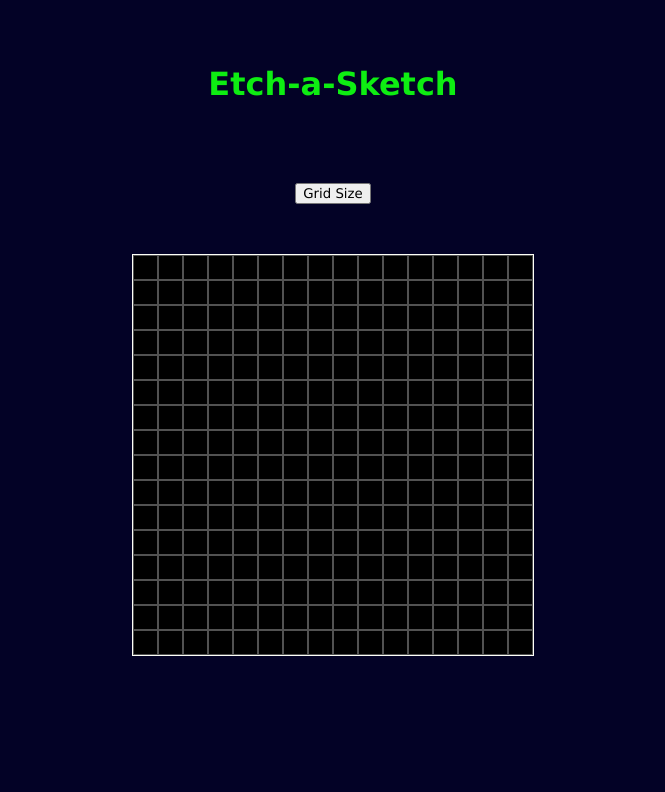
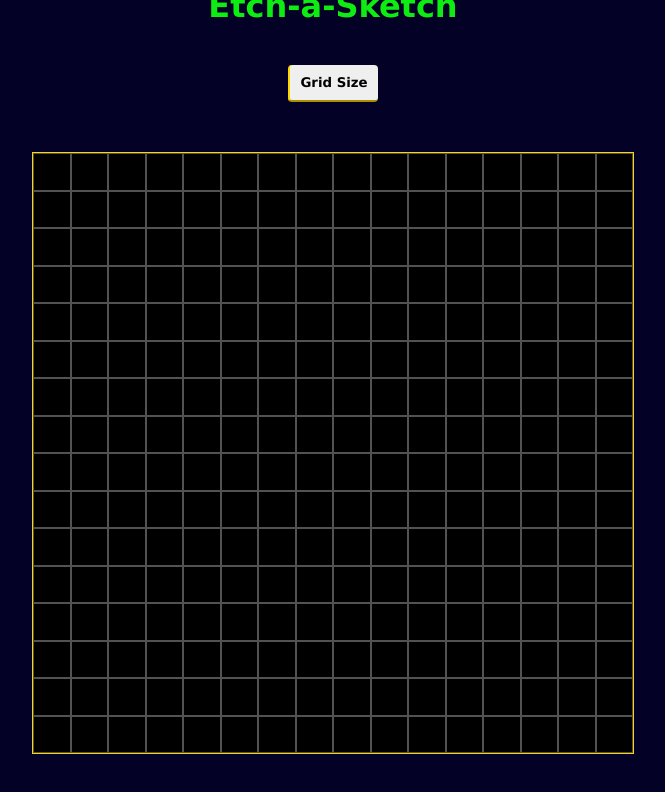
Before and after one commit to Ben-john-evans/etch-a-sketch, a plain HTML site: page index.html in a window 1280 px wide. Shown: the whole page, without its empty margins (307-972 px from the left). Drawn offline with Linux system fonts and the light colour scheme.

Commit message:
Update index.html
Improved sizes and colors

```diff
--- a/index.html
+++ b/index.html
@@ -13,7 +13,7 @@
             height: 100vh;
             margin: 0;
             flex-direction: column;
-            margin-top: -50px;
+            margin-top: -40px;
         }
 
         .container {
@@ -26,15 +26,15 @@
             color: #0eed12;
             font-family: 'Lucida Sans', 'Lucida Sans Regular', 'Lucida Grande', 'Lucida Sans Unicode', Geneva, Verdana, sans-serif;
             text-align: center;
-            margin-bottom: 80px;
+            margin-bottom: 40px;
         }
 
         #container {
             display: flex;
             flex-wrap: wrap;
-            width: 400px;
-            height: 400px;
-            border: 0.5px solid #fefff7;
+            width: 600px;
+            height: 600px;
+            border: 0.5px solid #ffd700 ;
         }
 
         .grid-square {
@@ -47,8 +47,14 @@
         button {
             font-family: 'Lucida Sans', 'Lucida Sans Regular', 'Lucida Grande', 'Lucida Sans Unicode', Geneva, Verdana, sans-serif;
             font-weight: 400;
+            font-weight: 800;
             margin-bottom: 50px;
-            padding: auto;
+            padding: 10px;
+            border-top: 8px;
+            border-right: 8px;
+            border-color: #ffd700;
+            border-radius: 4px;
+
         }
 
     </style>
@@ -103,3 +109,5 @@
     </script>
 </body>
 </html>
+</body>
+</html>
```
